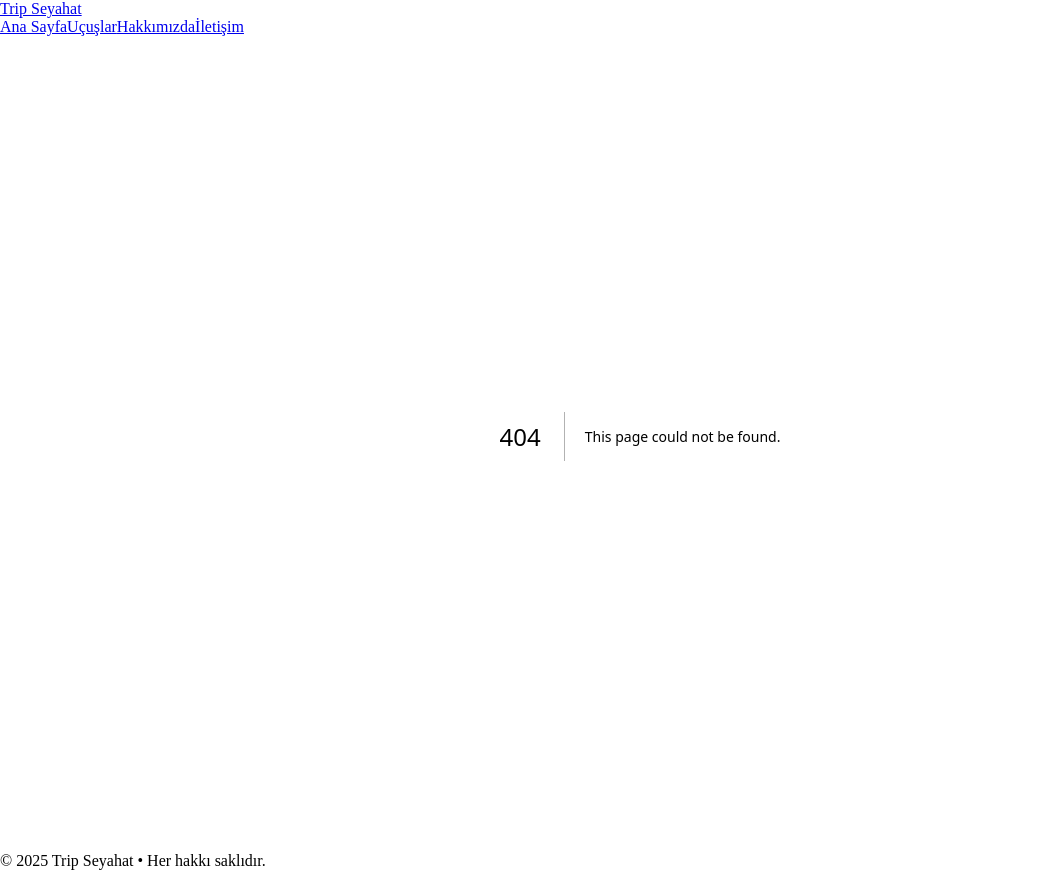
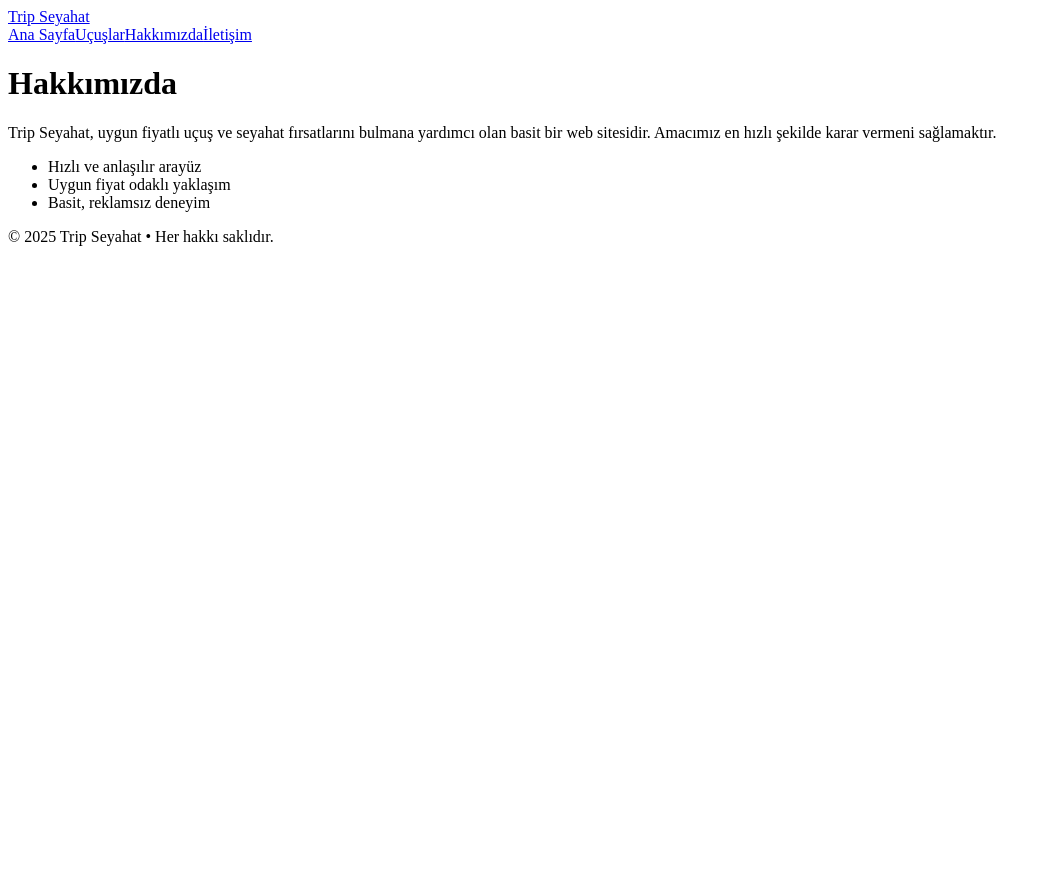
Before and after one commit to tripseyahat/tripseyahat-site, a Next.js app: page /about in a window 1280 px wide. Before the commit this address had no page. Shown: the whole page, without its empty margins (0-1054 px from the left). After the commit the page ends 800 px from the top, so only its background shows below. Built offline with nearby package versions, Linux system fonts and the light colour scheme.

Commit message:
Create page.js

```diff
--- /dev/null
+++ b/app/about/page.js
@@ -0,0 +1,16 @@
+export default function AboutPage() {
+  return (
+    <main className="container">
+      <h1>Hakkımızda</h1>
+      <p>
+        Trip Seyahat, uygun fiyatlı uçuş ve seyahat fırsatlarını bulmana yardımcı
+        olan basit bir web sitesidir. Amacımız en hızlı şekilde karar vermeni sağlamaktır.
+      </p>
+      <ul>
+        <li>Hızlı ve anlaşılır arayüz</li>
+        <li>Uygun fiyat odaklı yaklaşım</li>
+        <li>Basit, reklamsız deneyim</li>
+      </ul>
+    </main>
+  );
+}
```
